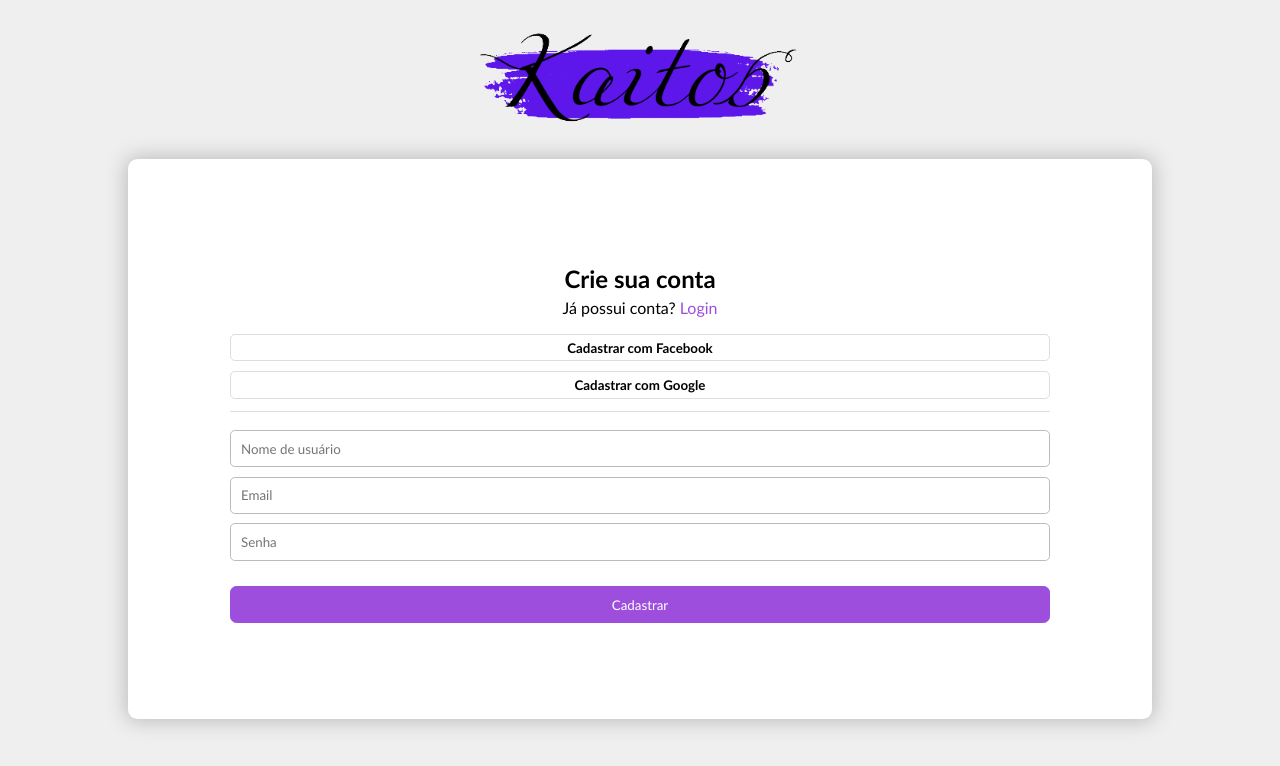
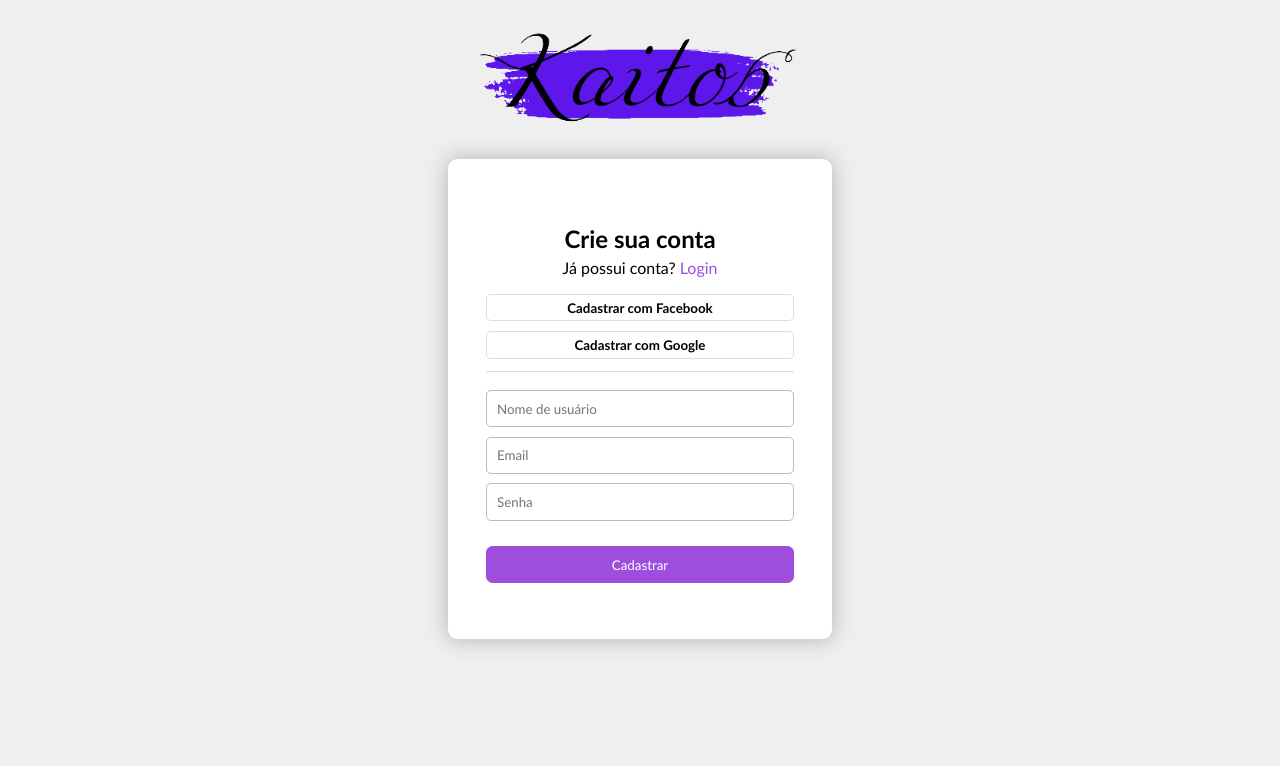
Before and after one commit to NocDevX/kaitos, a Vue app: page /auth in a window 1280 px wide. Both pictures are taken after a click on the element "Cadastre-se". Shown: the top 766 px of the page. Built offline with nearby package versions, Linux system fonts and the light colour scheme.

Commit message:
14/05/22   - Melhorias gerais em css e organização

```diff
--- a/src/components/Auth/AuthWithService.vue
+++ b/src/components/Auth/AuthWithService.vue
@@ -2,12 +2,14 @@
     <div class="register-options">
         <button class="facebook">
             <b v-if="type === 'login'">Entrar com Facebook</b>
-            <b v-else-if="type === 'register'">Cadastrar com Facebook</b>
+            <b v-if="type === 'register'">Cadastrar com Facebook</b>
+            <b v-if="type === undefined || type === ''">Autenticar com Facebook</b>
         </button>
 
         <button class="google">
             <b v-if="type === 'login'">Entrar com Google</b>
             <b v-if="type === 'register'">Cadastrar com Google</b>
+            <b v-if="type === undefined || type === ''">Autenticar com Google</b>
         </button>
     </div>
 </template>
--- a/src/components/Auth/TheLogin.vue
+++ b/src/components/Auth/TheLogin.vue
@@ -1,7 +1,7 @@
 <template>
-    <div class="login">
-        <div class="login-container">
-            <div class="login-title">
+    <div class="auth">
+        <div class="auth-container">
+            <div class="auth-title">
                 <h2 class="title">Entre em sua conta</h2>
                 <span
                     >Não possui conta?
@@ -14,7 +14,7 @@
             <hr />
 
             <div class="form-container">
-                <form action="" class="login-form">
+                <form action="" class="auth-form">
                     <input type="text" class="input" name="email" placeholder="Email" />
 
                     <input type="password" class="input" name="password" placeholder="Senha" />
@@ -22,121 +22,11 @@
 
                 <small><a href="#" class="btn">Esqueceu sua senha?</a></small>
 
-                <button class="login-btn" @click="login">Entrar</button>
+                <button class="auth-btn" @click="login">Entrar</button>
             </div>
         </div>
     </div>
 </template>
-
-<style scoped>
-.login {
-    display: flex;
-    flex-direction: column;
-    align-items: center;
-    position: absolute;
-    width: 100%;
-    height: 100%;
-}
-
-.login-container {
-    display: flex;
-    justify-content: center;
-    flex-direction: column;
-    background: #fff;
-    overflow: auto;
-    border-radius: 0.6rem;
-    width: 85%;
-    height: 70%;
-    box-shadow: 0 0 20px 2px #bbb;
-}
-
-.login-title {
-    align-self: center;
-    line-height: 0.6rem;
-    margin-bottom: 1rem;
-}
-
-.title {
-    text-align: center;
-}
-
-hr {
-    height: 1px;
-    width: 80%;
-    border: 0;
-    background-color: #ddd;
-}
-
-.btn {
-    color: var(--kaitos-purple-3);
-    cursor: pointer;
-}
-
-.btn:hover {
-    text-decoration: underline;
-}
-
-.form-container {
-    display: flex;
-    flex-direction: column;
-    align-items: center;
-    justify-content: center;
-}
-
-.login-form {
-    width: 100%;
-}
-
-.input {
-    display: block;
-    border: 1px solid #bbb;
-    outline: 0;
-    border-radius: 0.3rem;
-    padding: 0.6rem;
-    margin: 0.6rem auto;
-    width: 80%;
-}
-
-.input:focus {
-    border-color: var(--kaitos-purple-5);
-}
-
-.login-btn {
-    margin-top: 1rem;
-    padding: 0.6rem;
-    width: 80%;
-    border: 1px solid var(--kaitos-purple-3);
-    background-color: var(--kaitos-purple-3);
-    border-radius: 0.4rem;
-    color: white;
-    cursor: pointer;
-    transition: background-color 0.3s;
-}
-
-.login-btn:hover {
-    background-color: var(--kaitos-purple-4);
-    border-color: 0;
-}
-
-.login-btn:active {
-    background-color: var(--kaitos-purple-5);
-}
-
-@media (min-width: 768px) and (min-height: 600px) {
-    .login {
-        height: 100%;
-    }
-    .login-container {
-        width: 30%;
-    }
-}
-
-@media (min-height: 800px) {
-    .login-container {
-        width: 80%;
-    }
-}
-</style>
 
 <script>
 import AuthWithService from './AuthWithService.vue';
--- a/src/components/Auth/TheRegister.vue
+++ b/src/components/Auth/TheRegister.vue
@@ -1,7 +1,7 @@
 <template>
-    <div class="register">
-        <div class="register-container">
-            <div class="register-title">
+    <div class="auth">
+        <div class="auth-container">
+            <div class="auth-title">
                 <h2 class="title">Crie sua conta</h2>
                 <span
                     >Já possui conta?
@@ -14,7 +14,7 @@
             <hr />
 
             <div class="form-container">
-                <form action="/login" class="register-form">
+                <form action="/login" class="auth-form">
                     <input type="text" class="input" name="username" placeholder="Nome de usuário" />
 
                     <input type="text" class="input" name="email" placeholder="Email" />
@@ -22,120 +22,11 @@
                     <input type="password" class="input" name="password" placeholder="Senha" />
                 </form>
 
-                <button class="register-btn">Cadastrar</button>
+                <button class="auth-btn">Cadastrar</button>
             </div>
         </div>
     </div>
 </template>
-
-<style scoped>
-.register {
-    display: flex;
-    flex-direction: column;
-    align-items: center;
-    position: absolute;
-    width: 100%;
-    height: 100%;
-}
-
-.register-container {
-    display: flex;
-    justify-content: center;
-    flex-direction: column;
-    background-color: #fff;
-    overflow: auto;
-    border-radius: 0.6rem;
-    height: 70%;
-    width: 85%;
-    box-shadow: 0 0 20px 2px #bbb;
-}
-
-.register-title {
-    align-self: center;
-    line-height: 0.6rem;
-    margin-bottom: 1rem;
-}
-
-.title {
-    text-align: center;
-}
-
-hr {
-    height: 1px;
-    width: 80%;
-    border: 0;
-    background-color: #ddd;
-}
-
-.btn {
-    color: var(--kaitos-purple-3);
-    cursor: pointer;
-}
-
-.btn:hover {
-    text-decoration: underline;
-}
-
-.form-container {
-    display: flex;
-    flex-direction: column;
-    align-items: center;
-}
-
-.register-form {
-    width: 100%;
-}
-
-.input {
-    display: block;
-    border: 1px solid #bbb;
-    outline: 0;
-    border-radius: 0.3rem;
-    padding: 0.6rem;
-    margin: 0.6rem auto;
-    width: 80%;
-}
-
-.input:focus {
-    border-color: var(--kaitos-purple-5);
-}
-
-.register-btn {
-    margin-top: 1rem;
-    padding: 0.6rem;
-    width: 80%;
-    border: 1px solid var(--kaitos-purple-3);
-    background-color: var(--kaitos-purple-3);
-    border-radius: 0.4rem;
-    color: white;
-    cursor: pointer;
-    transition: background-color 0.3s;
-}
-
-.register-btn:hover {
-    background-color: var(--kaitos-purple-4);
-    border-color: 0;
-}
-
-.register-btn:active {
-    background-color: var(--kaitos-purple-5);
-}
-
-@media (min-width: 768px) and (min-height: 600px) {
-    .register {
-        height: 100%;
-    }
-    .register-container {
-        width: 30%;
-    }
-}
-
-@media (min-height: 800px) {
-    .register-container {
-        width: 80%;
-    }
-}
-</style>
 
 <script>
 import AuthWithService from './AuthWithService.vue';
--- a/src/views/AuthView.vue
+++ b/src/views/AuthView.vue
@@ -8,14 +8,14 @@
     </div>
 </template>
 
-<style scoped>
+<style>
 .container {
     background-color: #efefef;
     position: absolute;
     overflow: hidden;
     width: 100vw;
+    min-width: 400px;
     height: 100vh;
-    min-height: 600px;
 }
 
 .logo {
@@ -38,6 +38,147 @@
 .slide-left-enter-from {
     transform: translateX(30px);
     opacity: 0;
+}
+
+.auth {
+    display: flex;
+    flex-direction: column;
+    align-items: center;
+    position: absolute;
+    width: 100%;
+    height: 100%;
+}
+
+.auth-container {
+    display: flex;
+    justify-content: center;
+    flex-direction: column;
+    background: #fff;
+    overflow: auto;
+    border-radius: 0.6rem;
+    width: 85%;
+    height: 70%;
+    box-shadow: 0 0 20px 2px #bbb;
+}
+
+.auth-title {
+    align-self: center;
+    line-height: 0.6rem;
+    margin-bottom: 1rem;
+}
+
+.title {
+    text-align: center;
+}
+
+hr {
+    height: 1px;
+    width: 80%;
+    border: 0;
+    background-color: #ddd;
+}
+
+.btn {
+    color: var(--kaitos-purple-3);
+    cursor: pointer;
+}
+
+.btn:hover {
+    text-decoration: underline;
+}
+
+.form-container {
+    display: flex;
+    flex-direction: column;
+    align-items: center;
+    justify-content: center;
+}
+
+.auth-form {
+    width: 100%;
+}
+
+.input {
+    display: block;
+    border: 1px solid #bbb;
+    outline: 0;
+    border-radius: 0.3rem;
+    padding: 0.6rem;
+    margin: 0.6rem auto;
+    width: 80%;
+}
+
+.input:focus {
+    border-color: var(--kaitos-purple-5);
+}
+
+.auth-btn {
+    margin-top: 1rem;
+    padding: 0.6rem;
+    width: 80%;
+    border: 1px solid var(--kaitos-purple-3);
+    background-color: var(--kaitos-purple-3);
+    border-radius: 0.4rem;
+    color: white;
+    cursor: pointer;
+    transition: background-color 0.3s;
+}
+
+.auth-btn:hover {
+    background-color: var(--kaitos-purple-4);
+    border-color: 0;
+}
+
+.auth-btn:active {
+    background-color: var(--kaitos-purple-5);
+}
+
+@media (min-height: 700px) {
+    .auth-container {
+        height: 60%;
+    }
+}
+
+@media (min-height: 1000px) {
+    .auth-container {
+        height: 40%;
+    }
+}
+
+@media (min-width: 500px) {
+    .auth-container {
+        width: 60%;
+    }
+}
+
+@media (min-width: 768px) {
+    .auth-container {
+        width: 50%;
+    }
+}
+
+@media (min-width: 1000px) {
+    .auth-container {
+        width: 45%;
+    }
+}
+
+@media (min-width: 1280px) {
+    .auth-container {
+        width: 30%;
+    }
+}
+
+@media (min-width: 1600px) {
+    .auth-container {
+        width: 20%;
+    }
+}
+
+@media (min-width: 2000px) {
+    .auth-container {
+        width: 20%;
+    }
 }
 </style>
 
```
